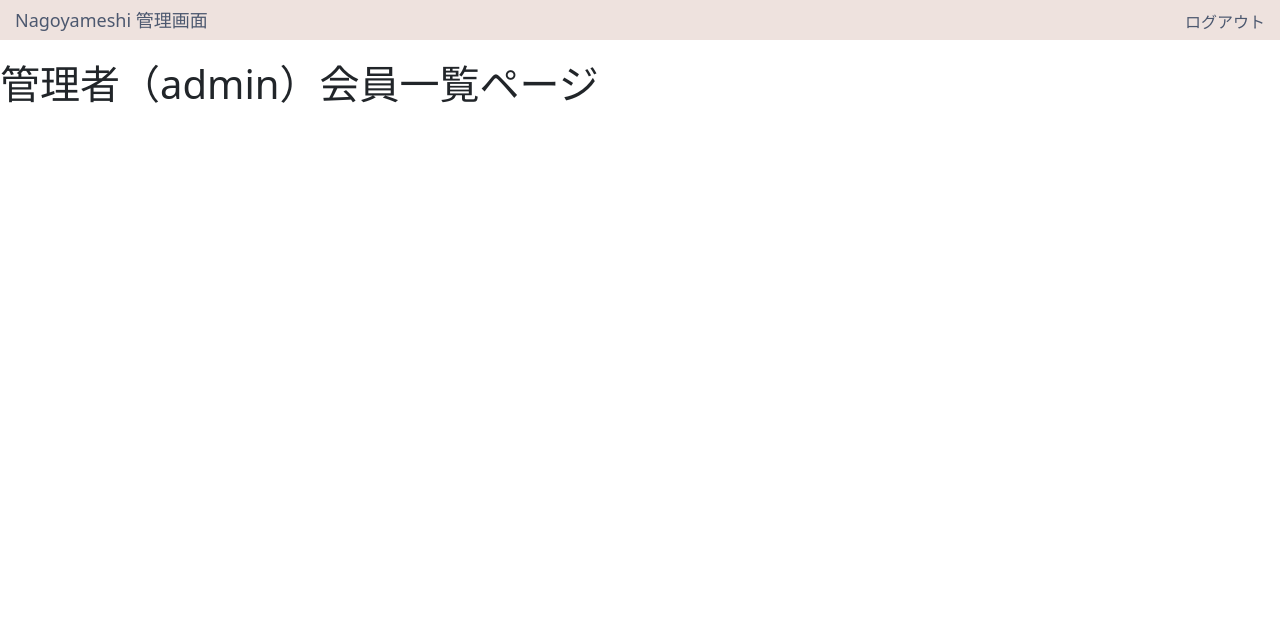
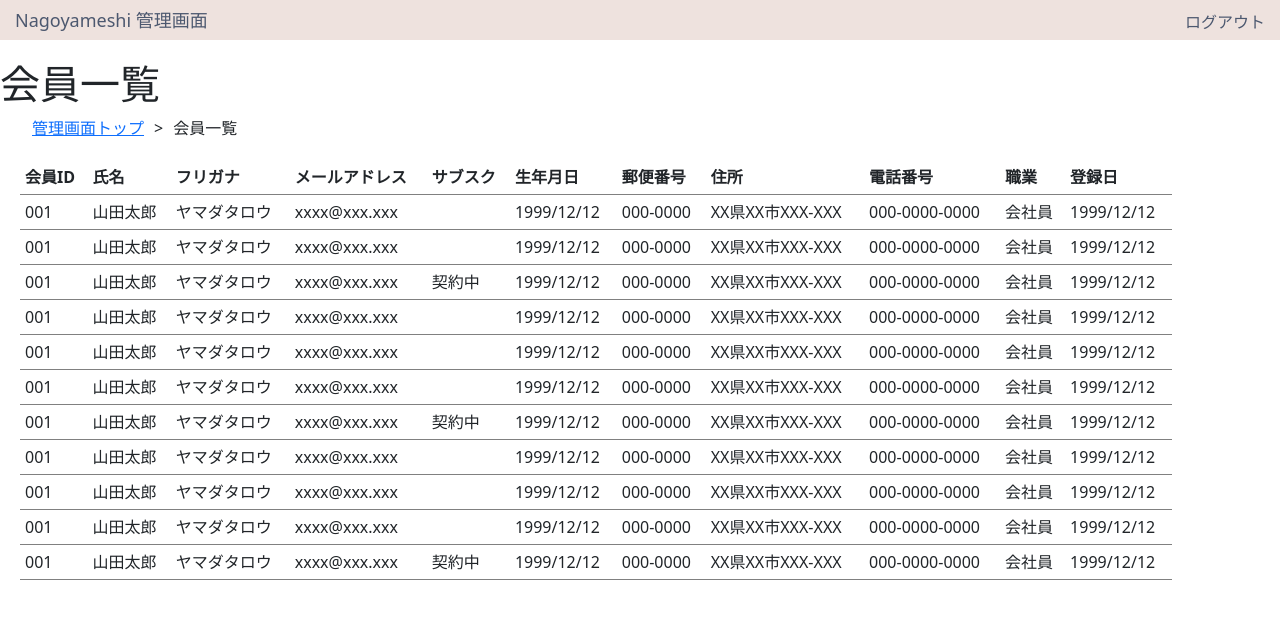
Before and after one commit to ayaconsa/nagoyameshi, a Django app: page /admin2/user_list/ in a window 1280 px wide. Shown: the top 619 px of the page. Run offline with Django 5.2, Linux system fonts and the light colour scheme; some libraries are stand-ins or nearby versions.

Commit message:
管理者画面のhtml（売上、会員一覧、ログイン画面）

```diff
--- a/NagoyameshiApp/static/css/style.css
+++ b/NagoyameshiApp/static/css/style.css
@@ -500,3 +500,29 @@ h2 {
 .admin_table_category_list td a {
   padding-left: 15px;
 }
+
+.admin_login {
+  width: 300px;
+  justify-content: left;
+}
+
+.admin_login p {
+  padding: 15px 0 5px 0;
+  margin-bottom: 0;
+  margin-left: 15px;
+}
+
+.admin_login input[type="text"],
+.admin_login input[type="password"] {
+  width: 90%;
+  margin-left: 15px;
+}
+
+.admin_login button[type="submit"] {
+  margin: 30px 0 0 15px;
+  padding: 5px 15px;
+  background-color: #2B2A4C;
+  color: white;
+  border: none;
+
+}
--- a/NagoyameshiApp/templates/NagoyameshiApp/admin2/admin_booking_confirmation.html
+++ b/NagoyameshiApp/templates/NagoyameshiApp/admin2/admin_booking_confirmation.html
@@ -2,7 +2,7 @@
 {% extends 'NagoyameshiApp/admin2/admin2_base.html' %}
 
 <!-- ページタイトル -->
-{% block title %}nagoyameshi{% endblock %}
+{% block title %}nagoyameshi管理画面{% endblock %}
 
 <!-- コンテンツ本体 -->
 {% block content %}
--- a/NagoyameshiApp/templates/NagoyameshiApp/admin2/admin_restaurant_detail.html
+++ b/NagoyameshiApp/templates/NagoyameshiApp/admin2/admin_restaurant_detail.html
@@ -2,7 +2,7 @@
 {% extends 'NagoyameshiApp/admin2/admin2_base.html' %}
 
 <!-- ページタイトル -->
-{% block title %}nagoyameshi{% endblock %}
+{% block title %}nagoyameshi管理画面{% endblock %}
 
 <!-- コンテンツ本体 -->
 {% block content %}
--- a/NagoyameshiApp/templates/NagoyameshiApp/admin2/admin_restaurant_edit.html
+++ b/NagoyameshiApp/templates/NagoyameshiApp/admin2/admin_restaurant_edit.html
@@ -2,7 +2,7 @@
 {% extends 'NagoyameshiApp/admin2/admin2_base.html' %}
 
 <!-- ページタイトル -->
-{% block title %}nagoyameshi{% endblock %}
+{% block title %}nagoyameshi管理画面{% endblock %}
 
 <!-- コンテンツ本体 -->
 {% block content %}
--- a/NagoyameshiApp/templates/NagoyameshiApp/admin2/admin_restaurant_list.html
+++ b/NagoyameshiApp/templates/NagoyameshiApp/admin2/admin_restaurant_list.html
@@ -2,7 +2,7 @@
 {% extends 'NagoyameshiApp/admin2/admin2_base.html' %}
 
 <!-- ページタイトル -->
-{% block title %}nagoyameshi{% endblock %}
+{% block title %}nagoyameshi管理画面{% endblock %}
 
 <!-- コンテンツ本体 -->
 {% block content %}
--- a/NagoyameshiApp/templates/NagoyameshiApp/admin2/admin_restaurant_registration.html
+++ b/NagoyameshiApp/templates/NagoyameshiApp/admin2/admin_restaurant_registration.html
@@ -2,7 +2,7 @@
 {% extends 'NagoyameshiApp/admin2/admin2_base.html' %}
 
 <!-- ページタイトル -->
-{% block title %}nagoyameshi{% endblock %}
+{% block title %}nagoyameshi管理画面{% endblock %}
 
 <!-- コンテンツ本体 -->
 {% block content %}
--- a/NagoyameshiApp/templates/NagoyameshiApp/admin2/admin_review_confirmation.html
+++ b/NagoyameshiApp/templates/NagoyameshiApp/admin2/admin_review_confirmation.html
@@ -2,7 +2,7 @@
 {% extends 'NagoyameshiApp/admin2/admin2_base.html' %}
 
 <!-- ページタイトル -->
-{% block title %}nagoyameshi{% endblock %}
+{% block title %}nagoyameshi管理画面{% endblock %}
 
 <!-- コンテンツ本体 -->
 {% block content %}
--- a/NagoyameshiApp/templates/NagoyameshiApp/admin2/admin_top.html
+++ b/NagoyameshiApp/templates/NagoyameshiApp/admin2/admin_top.html
@@ -2,7 +2,7 @@
 {% extends 'NagoyameshiApp/admin2/admin2_base.html' %}
 
 <!-- ページタイトル -->
-{% block title %}nagoyameshi{% endblock %}
+{% block title %}nagoyameshi管理画面{% endblock %}
 
 <!-- コンテンツ本体 -->
 {% block content %}
--- a/NagoyameshiApp/templates/NagoyameshiApp/admin2/category_list.html
+++ b/NagoyameshiApp/templates/NagoyameshiApp/admin2/category_list.html
@@ -2,7 +2,7 @@
 {% extends 'NagoyameshiApp/admin2/admin2_base.html' %}
 
 <!-- ページタイトル -->
-{% block title %}nagoyameshi{% endblock %}
+{% block title %}nagoyameshi管理画面{% endblock %}
 
 <!-- コンテンツ本体 -->
 {% block content %}
--- a/NagoyameshiApp/templates/NagoyameshiApp/admin2/user_list.html
+++ b/NagoyameshiApp/templates/NagoyameshiApp/admin2/user_list.html
@@ -2,13 +2,183 @@
 {% extends 'NagoyameshiApp/admin2/admin2_base.html' %}
 
 <!-- ページタイトル -->
-{% block title %}nagoyameshi{% endblock %}
+{% block title %}nagoyameshi管理画面{% endblock %}
 
 <!-- コンテンツ本体 -->
 {% block content %}
 {% load static %}
 
-<h1>管理者（admin）会員一覧ページ</h1>
+<h1>会員一覧</h1>
+
+<!-- パンくずリスト -->
+<nav>
+	<ol class="admin_breadcrumb">
+    <li><a href="{% url 'admin_top' %}">管理画面トップ</a></li>
+    <li>会員一覧</li>
+	</ol>
+</nav>
+
+<!-- 会員リスト -->
+<table class="admin_table_list">
+	<tr>
+		<th>会員ID</th>
+		<th>氏名</th>
+		<th>フリガナ</th>
+		<th>メールアドレス</th>
+		<th>サブスク</th>
+		<th>生年月日</th>
+		<th>郵便番号</th>
+		<th>住所</th>
+		<th>電話番号</th>
+		<th>職業</th>
+		<th>登録日</th>
+	</tr>
+    <tr>
+        <td>001</td>
+        <td>山田太郎</td>
+        <td>ヤマダタロウ</td>
+        <td>xxxx@xxx.xxx</td>
+        <td></td>
+        <td>1999/12/12</td>
+        <td>000-0000</td>
+        <td>XX県XX市XXX-XXX</td>
+        <td>000-0000-0000</td>
+        <td>会社員</td>
+        <td>1999/12/12</td>
+	</tr>
+    <tr>
+        <td>001</td>
+        <td>山田太郎</td>
+        <td>ヤマダタロウ</td>
+        <td>xxxx@xxx.xxx</td>
+        <td></td>
+        <td>1999/12/12</td>
+        <td>000-0000</td>
+        <td>XX県XX市XXX-XXX</td>
+        <td>000-0000-0000</td>
+        <td>会社員</td>
+        <td>1999/12/12</td>
+	</tr>
+    <tr>
+        <td>001</td>
+        <td>山田太郎</td>
+        <td>ヤマダタロウ</td>
+        <td>xxxx@xxx.xxx</td>
+        <td>契約中</td>
+        <td>1999/12/12</td>
+        <td>000-0000</td>
+        <td>XX県XX市XXX-XXX</td>
+        <td>000-0000-0000</td>
+        <td>会社員</td>
+        <td>1999/12/12</td>
+	</tr>
+    <tr>
+        <td>001</td>
+        <td>山田太郎</td>
+        <td>ヤマダタロウ</td>
+        <td>xxxx@xxx.xxx</td>
+        <td></td>
+        <td>1999/12/12</td>
+        <td>000-0000</td>
+        <td>XX県XX市XXX-XXX</td>
+        <td>000-0000-0000</td>
+        <td>会社員</td>
+        <td>1999/12/12</td>
+	</tr>
+    <tr>
+        <td>001</td>
+        <td>山田太郎</td>
+        <td>ヤマダタロウ</td>
+        <td>xxxx@xxx.xxx</td>
+        <td></td>
+        <td>1999/12/12</td>
+        <td>000-0000</td>
+        <td>XX県XX市XXX-XXX</td>
+        <td>000-0000-0000</td>
+        <td>会社員</td>
+        <td>1999/12/12</td>
+	</tr>
+    <tr>
+        <td>001</td>
+        <td>山田太郎</td>
+        <td>ヤマダタロウ</td>
+        <td>xxxx@xxx.xxx</td>
+        <td></td>
+        <td>1999/12/12</td>
+        <td>000-0000</td>
+        <td>XX県XX市XXX-XXX</td>
+        <td>000-0000-0000</td>
+        <td>会社員</td>
+        <td>1999/12/12</td>
+	</tr>
+    <tr>
+        <td>001</td>
+        <td>山田太郎</td>
+        <td>ヤマダタロウ</td>
+        <td>xxxx@xxx.xxx</td>
+        <td>契約中</td>
+        <td>1999/12/12</td>
+        <td>000-0000</td>
+        <td>XX県XX市XXX-XXX</td>
+        <td>000-0000-0000</td>
+        <td>会社員</td>
+        <td>1999/12/12</td>
+	</tr>
+    <tr>
+        <td>001</td>
+        <td>山田太郎</td>
+        <td>ヤマダタロウ</td>
+        <td>xxxx@xxx.xxx</td>
+        <td></td>
+        <td>1999/12/12</td>
+        <td>000-0000</td>
+        <td>XX県XX市XXX-XXX</td>
+        <td>000-0000-0000</td>
+        <td>会社員</td>
+        <td>1999/12/12</td>
+	</tr>
+    <tr>
+        <td>001</td>
+        <td>山田太郎</td>
+        <td>ヤマダタロウ</td>
+        <td>xxxx@xxx.xxx</td>
+        <td></td>
+        <td>1999/12/12</td>
+        <td>000-0000</td>
+        <td>XX県XX市XXX-XXX</td>
+        <td>000-0000-0000</td>
+        <td>会社員</td>
+        <td>1999/12/12</td>
+	</tr>
+    <tr>
+        <td>001</td>
+        <td>山田太郎</td>
+        <td>ヤマダタロウ</td>
+        <td>xxxx@xxx.xxx</td>
+        <td></td>
+        <td>1999/12/12</td>
+        <td>000-0000</td>
+        <td>XX県XX市XXX-XXX</td>
+        <td>000-0000-0000</td>
+        <td>会社員</td>
+        <td>1999/12/12</td>
+	</tr>
+    <tr>
+        <td>001</td>
+        <td>山田太郎</td>
+        <td>ヤマダタロウ</td>
+        <td>xxxx@xxx.xxx</td>
+        <td>契約中</td>
+        <td>1999/12/12</td>
+        <td>000-0000</td>
+        <td>XX県XX市XXX-XXX</td>
+        <td>000-0000-0000</td>
+        <td>会社員</td>
+        <td>1999/12/12</td>
+	</tr>
+
+</table>
+
 
 
 {% endblock content %}
--- a/NagoyameshiApp/templates/NagoyameshiApp/admin2/user_number.html
+++ b/NagoyameshiApp/templates/NagoyameshiApp/admin2/user_number.html
@@ -2,7 +2,7 @@
 {% extends 'NagoyameshiApp/admin2/admin2_base.html' %}
 
 <!-- ページタイトル -->
-{% block title %}nagoyameshi{% endblock %}
+{% block title %}nagoyameshi管理画面{% endblock %}
 
 <!-- コンテンツ本体 -->
 {% block content %}
```
Also changed, not shown: NagoyameshiApp/templates/NagoyameshiApp/admin2/admin_login.html (+35 -17 lines), NagoyameshiApp/templates/NagoyameshiApp/admin2/sales.html (+58 -1 lines).
